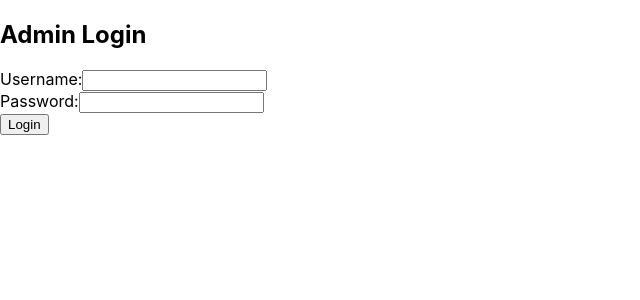
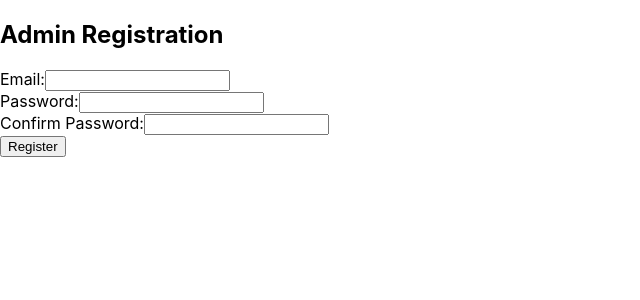
Before and after one commit to HaRsHGoRR/library-management-system, a React (Create React App) app: page /admin-registration in a window 1280 px wide. Shown: the top 300 px of the page, without its empty margins (0-640 px from the left). Built offline with nearby package versions, Linux system fonts and the light colour scheme.

Commit message:
admin and user register/login

```diff
--- a/src/App.js
+++ b/src/App.js
@@ -9,8 +9,8 @@ import SearchComponent from './component/SearchComponent';
 import AdminPanelComponent from './component/AdminPanelComponent';
 import NotificationSettings from './component/NotificationSettings';
 import Settings from './component/Settings';
-import NormalUserLogin from './component/NormalUserLogin';
-import AdminLogin from './component/AdminLogin';
+import NormalUserRegister from './component/NormalUserRegister';
+import AdminRegister from './component/AdminRegister';
 
 function App() {
   return (
@@ -25,8 +25,8 @@ function App() {
         <Route path="/admin-panel" element={<AdminPanelComponent />} />
         <Route path="/notification-settings" element={<NotificationSettings />} />
         <Route path="/settings" element={<Settings />} />
-        <Route path='/normal-user-registration' element={<NormalUserLogin />}/>
-        <Route path='/admin-registration' element={<AdminLogin />}/>
+        <Route path='/normal-user-registration' element={<NormalUserRegister />}/>
+        <Route path='/admin-registration' element={<AdminRegister />}/>
       </Routes>
     </Router>
   );
--- a/src/component/AdminLogin.jsx
+++ /dev/null
@@ -1,42 +0,0 @@
-// AdminLogin.js
-import React, { useState } from 'react';
-
-const AdminLogin = ({ onLogin }) => {
-  const [username, setUsername] = useState('');
-  const [password, setPassword] = useState('');
-
-  const handleSubmit = (e) => {
-    e.preventDefault();
-    // Add validation logic if needed
-    onLogin({ username, password });
-  };
-
-  return (
-    <div>
-      <h2>Admin Login</h2>
-      <form onSubmit={handleSubmit}>
-        <div>
-          <label htmlFor="username">Username:</label>
-          <input
-            type="text"
-            id="username"
-            value={username}
-            onChange={(e) => setUsername(e.target.value)}
-          />
-        </div>
-        <div>
-          <label htmlFor="password">Password:</label>
-          <input
-            type="password"
-            id="password"
-            value={password}
-            onChange={(e) => setPassword(e.target.value)}
-          />
-        </div>
-        <button type="submit">Login</button>
-      </form>
-    </div>
-  );
-};
-
-export default AdminLogin;
--- /dev/null
+++ b/src/component/AdminRegister.jsx
@@ -0,0 +1,64 @@
+import React, { useState } from 'react';
+import axios from 'axios';
+
+const AdminRegister = () => {
+  const [adminData, setAdminData] = useState({
+    email: '',
+    password: '',
+    confirmPassword: '',
+  });
+
+  const handleSubmit = async (e) => {
+    e.preventDefault();
+    if (adminData.password !== adminData.confirmPassword) {
+      alert("Passwords don't match");
+      return;
+    }
+
+    try {
+      // Make API request to register admin
+      const response = await axios.post('http://localhost:8080/api/auth/adminregister', adminData);
+      console.log(response.data); // Handle successful registration
+    } catch (error) {
+      console.error('Registration failed:', error);
+    }
+  };
+
+  return (
+    <div>
+      <h2>Admin Registration</h2>
+      <form onSubmit={handleSubmit}>
+        <div>
+          <label htmlFor="email">Email:</label>
+          <input
+            type="email"
+            id="email"
+            value={adminData.email}
+            onChange={(e) => setAdminData({ ...adminData, email: e.target.value })}
+          />
+        </div>
+        <div>
+          <label htmlFor="password">Password:</label>
+          <input
+            type="password"
+            id="password"
+            value={adminData.password}
+            onChange={(e) => setAdminData({ ...adminData, password: e.target.value })}
+          />
+        </div>
+        <div>
+          <label htmlFor="confirmPassword">Confirm Password:</label>
+          <input
+            type="password"
+            id="confirmPassword"
+            value={adminData.confirmPassword}
+            onChange={(e) => setAdminData({ ...adminData, confirmPassword: e.target.value })}
+          />
+        </div>
+        <button type="submit">Register</button>
+      </form>
+    </div>
+  );
+};
+
+export default AdminRegister;
--- a/src/component/AuthenticationComponent.jsx
+++ b/src/component/AuthenticationComponent.jsx
@@ -1,50 +1,39 @@
 import React, { useState } from 'react';
+import { Link } from 'react-router-dom';
 import axios from 'axios';
-import { Link } from 'react-router-dom';
 
 const AuthenticationComponent = () => {
-    // State variables
+    const [isUserLoggedIn, setIsUserLoggedIn] = useState(false);
+    const [isAdminLoggedIn, setIsAdminLoggedIn] = useState(false);
     const [loginData, setLoginData] = useState({ email: '', password: '' });
-    const [registrationData, setRegistrationData] = useState({ name: '', email: '', password: '' });
-    const [passwordRecoveryData, setPasswordRecoveryData] = useState({ email: '' });
-    const [isUserLogin, setIsUserLogin] = useState(false);
 
-    // Function to handle user login
-    const handleLogin = async (event) => {
+    const handleUserLogin = async (event) => {
         event.preventDefault();
         try {
-            const response = await axios.post('http://localhost:8080/api/auth/login', loginData);
-            console.log(response.data); // Handle successful login
+            // Make API request to authenticate normal user
+            const response = await axios.post('http://localhost:8080/api/auth/user/login', loginData);
+            setIsUserLoggedIn(true);
+            console.log(response.data); // Handle successful user login
         } catch (error) {
-            console.error('Login failed:', error);
+            console.error('User login failed:', error);
         }
     };
 
-    // Function to handle user registration
-    const handleRegistration = async (event) => {
+    const handleAdminLogin = async (event) => {
         event.preventDefault();
         try {
-            const response = await axios.post('http://localhost:8080/api/auth/register', registrationData);
-            console.log(response.data); // Handle successful registration
+            // Make API request to authenticate admin
+            const response = await axios.post('http://localhost:8080/api/auth/admin/login', loginData);
+            setIsAdminLoggedIn(true);
+            console.log(response.data); // Handle successful admin login
         } catch (error) {
-            console.error('Registration failed:', error);
+            console.error('Admin login failed:', error);
         }
     };
 
-    // Function to handle password recovery
-    const handlePasswordRecovery = async (event) => {
-        event.preventDefault();
-        try {
-            const response = await axios.post('http://localhost:8080/api/auth/recover-password', passwordRecoveryData);
-            console.log(response.data); // Handle successful password recovery
-        } catch (error) {
-            console.error('Password recovery failed:', error);
-        }
-    };
-
-    // Toggle between user login and admin login
-    const toggleLogin = () => {
-        setIsUserLogin(!isUserLogin);
+    const handleInputChange = (event) => {
+        const { name, value } = event.target;
+        setLoginData({ ...loginData, [name]: value });
     };
 
     return (
@@ -53,21 +42,20 @@ const AuthenticationComponent = () => {
             <div style={{ display: 'flex', justifyContent: 'space-around' }}>
                 <div>
                     <h3>Normal User Login</h3>
-                    <form onSubmit={handleLogin}>
-                        <input type="email" placeholder="Email" value={loginData.email} onChange={(e) => setLoginData({ ...loginData, email: e.target.value })} />
-                        <input type="password" placeholder="Password" value={loginData.password} onChange={(e) => setLoginData({ ...loginData, password: e.target.value })} />
+                    <form onSubmit={handleUserLogin}>
+                        <input type="email" name="email" placeholder="Email" value={loginData.email} onChange={handleInputChange} />
+                        <input type="password" name="password" placeholder="Password" value={loginData.password} onChange={handleInputChange} />
                         <button type="submit">Login</button>
                     </form>
                     <Link to="/normal-user-registration">Register as Normal User</Link>
                 </div>
                 <div>
                     <h3>Admin Login</h3>
-                    <form onSubmit={handleLogin}>
-                        <input type="email" placeholder="Email" value={loginData.email} onChange={(e) => setLoginData({ ...loginData, email: e.target.value })} />
-                        <input type="password" placeholder="Password" value={loginData.password} onChange={(e) => setLoginData({ ...loginData, password: e.target.value })} />
+                    <form onSubmit={handleAdminLogin}>
+                        <input type="email" name="email" placeholder="Email" value={loginData.email} onChange={handleInputChange} />
+                        <input type="password" name="password" placeholder="Password" value={loginData.password} onChange={handleInputChange} />
                         <button type="submit">Login</button>
                     </form>
-                    <Link to="/admin-registration">Register as Admin</Link>
                 </div>
             </div>
         </div>
--- a/src/component/NormalUserLogin.jsx
+++ /dev/null
@@ -1,42 +0,0 @@
-// NormalUserLogin.js
-import React, { useState } from 'react';
-
-const NormalUserLogin = ({ onLogin }) => {
-  const [username, setUsername] = useState('');
-  const [password, setPassword] = useState('');
-
-  const handleSubmit = (e) => {
-    e.preventDefault();
-    // Add validation logic if needed
-    onLogin({ username, password });
-  };
-
-  return (
-    <div>
-      <h2>Normal User Login</h2>
-      <form onSubmit={handleSubmit}>
-        <div>
-          <label htmlFor="username">Username:</label>
-          <input
-            type="text"
-            id="username"
-            value={username}
-            onChange={(e) => setUsername(e.target.value)}
-          />
-        </div>
-        <div>
-          <label htmlFor="password">Password:</label>
-          <input
-            type="password"
-            id="password"
-            value={password}
-            onChange={(e) => setPassword(e.target.value)}
-          />
-        </div>
-        <button type="submit">Login</button>
-      </form>
-    </div>
-  );
-};
-
-export default NormalUserLogin;
--- /dev/null
+++ b/src/component/NormalUserRegister.jsx
@@ -0,0 +1,65 @@
+import React, { useState } from 'react';
+import axios from 'axios';
+
+const NormalUserRegister = () => {
+  const [userData, setUserData] = useState({
+    email: '',
+    password: '',
+    confirmPassword: '',
+  });
+
+  const handleSubmit = async (e) => {
+    e.preventDefault();
+    if (userData.password !== userData.confirmPassword) {
+      alert("Passwords don't match");
+      return;
+    }
+
+    try {
+      // Make API request to register user
+      const response = await axios.post('http://localhost:8080/api/auth/userregister', userData);
+      console.log(response.data); // Handle successful registration
+      // Optionally handle successful registration here, e.g., redirect to another page
+    } catch (error) {
+      console.error('Registration failed:', error);
+    }
+  };
+
+  return (
+    <div>
+      <h2>Normal User Registration</h2>
+      <form onSubmit={handleSubmit}>
+        <div>
+          <label htmlFor="email">Email:</label>
+          <input
+            type="email"
+            id="email"
+            value={userData.email}
+            onChange={(e) => setUserData({ ...userData, email: e.target.value })}
+          />
+        </div>
+        <div>
+          <label htmlFor="password">Password:</label>
+          <input
+            type="password"
+            id="password"
+            value={userData.password}
+            onChange={(e) => setUserData({ ...userData, password: e.target.value })}
+          />
+        </div>
+        <div>
+          <label htmlFor="confirmPassword">Confirm Password:</label>
+          <input
+            type="password"
+            id="confirmPassword"
+            value={userData.confirmPassword}
+            onChange={(e) => setUserData({ ...userData, confirmPassword: e.target.value })}
+          />
+        </div>
+        <button type="submit">Register</button>
+      </form>
+    </div>
+  );
+};
+
+export default NormalUserRegister;
```
